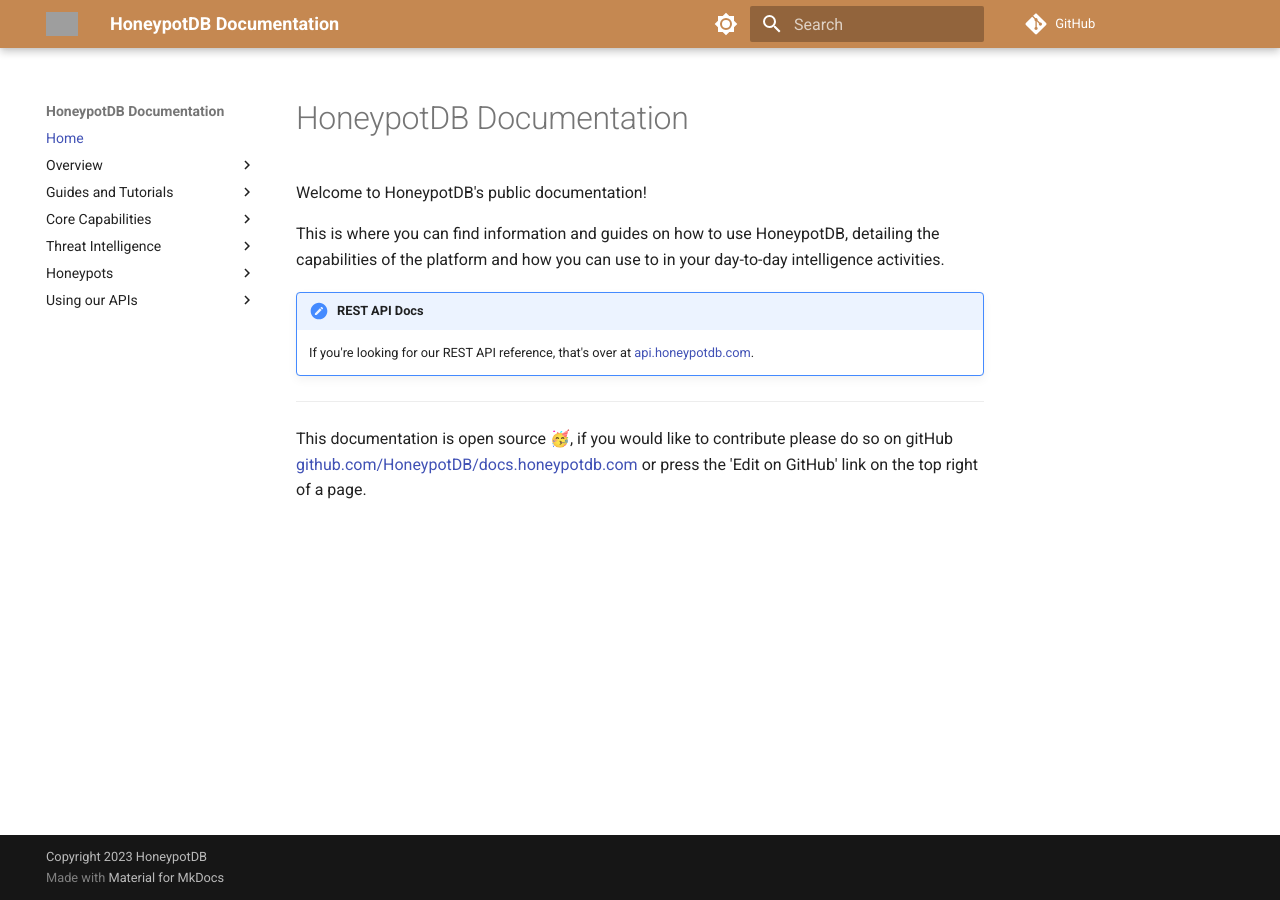
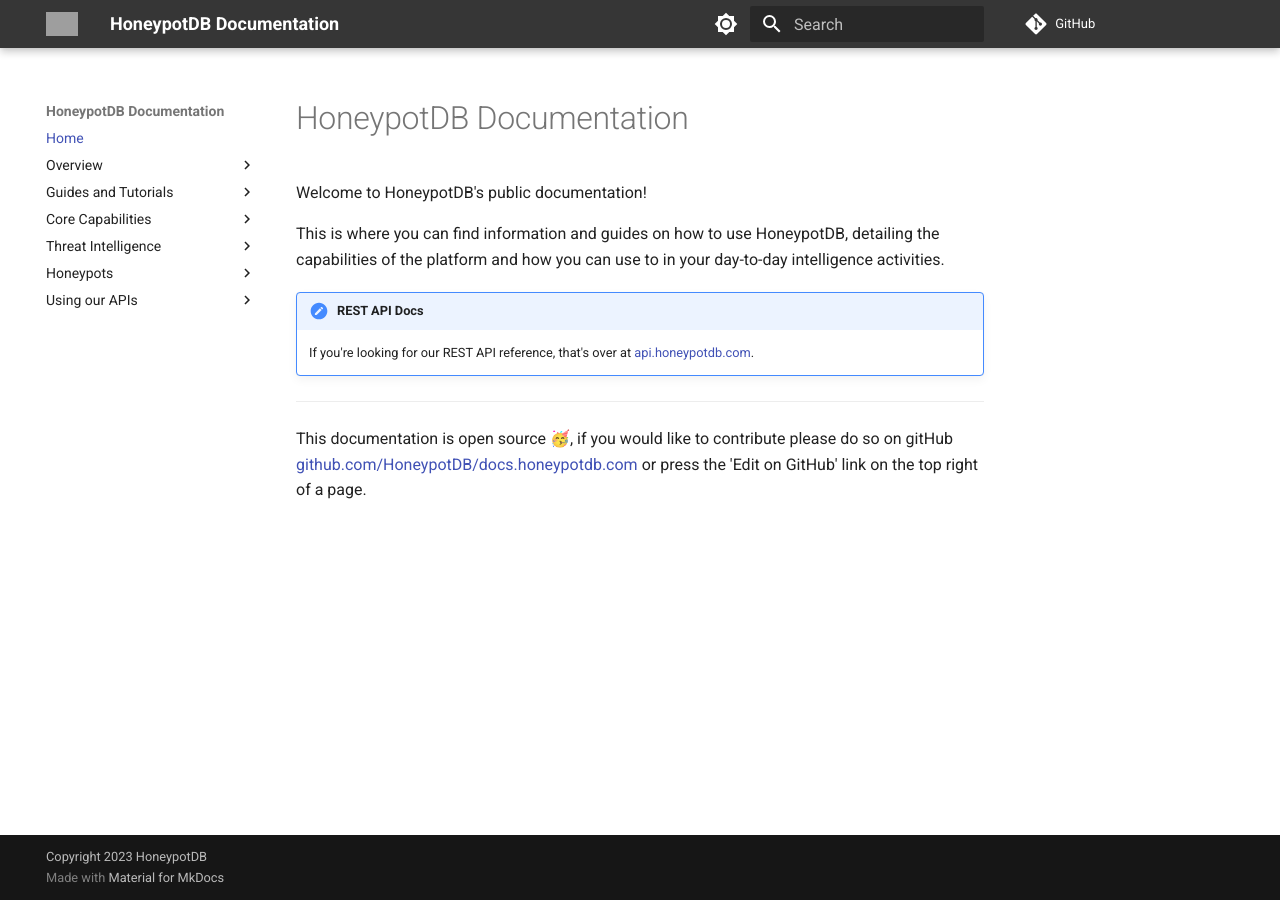
Before and after one commit to HoneypotDB/docs.honeypotdb.com, an MkDocs documentation site: the page built from docs/index.md, in a window 1280 px wide. Built offline with MkDocs 1.6.1 and Material for MkDocs 9.7.7, drawn with Linux system fonts in a browser that asks for light colours; comment, search, counter and statistics services are not loaded; grey boxes are pictures that could not be loaded.

Commit message:
Update extra.css

```diff
--- a/docs/stylesheets/extra.css
+++ b/docs/stylesheets/extra.css
@@ -1,5 +1,5 @@
 [data-md-color-scheme="hpdb"] {
-    --md-primary-fg-color:        #c58851;
-    --md-primary-fg-color--light: #c58851;
+    --md-primary-fg-color:        #363636;
+    --md-primary-fg-color--light: #363636;
     --md-primary-fg-color--dark:  #363636;
     }
```
